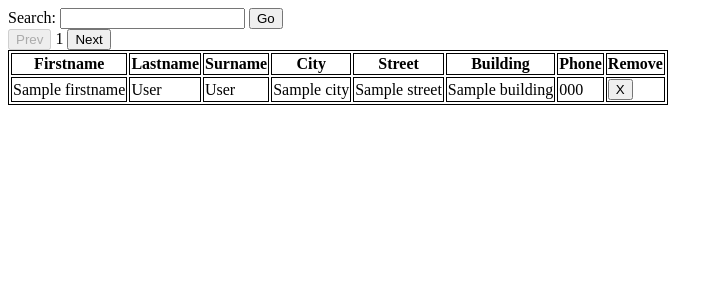
After one commit to Warp-Master/flask-phonebook, a Flask app: page /table in a window 1280 px wide. The commit adds this page. Shown: the top 300 px of the page, without its empty margins (0-723 px from the left). Run offline with Flask 3, Linux system fonts and the light colour scheme; a database or web service that is not in the repository returns one stand-in record (values such as "Sample title"); some libraries are stand-ins or nearby versions.

Commit message:
feat: table overview

```diff
--- a/app/db.py
+++ b/app/db.py
@@ -1,9 +1,14 @@
+from dataclasses import dataclass
 from enum import Enum
-from dataclasses import dataclass, asdict
+from operator import itemgetter
+from typing import Callable
 from typing import NamedTuple
+
 import psycopg2
+from faker import Faker
 from psycopg2 import sql
-from operator import itemgetter
+
+fake = Faker()
 
 
 def init_db(conn):
@@ -16,6 +21,7 @@ def init_db(conn):
 class SelectDescriptor:
     key: str
     table: str
+    fake_factory: Callable
 
 
 class Person(NamedTuple):
@@ -29,17 +35,37 @@ class Person(NamedTuple):
 
 
 class SelectDescriptorsEnum(Enum):
-    firstnames = SelectDescriptor(key="firstname", table="Firstnames")
-    lastnames = SelectDescriptor(key="lastname", table="Lastnames")
-    surnames = SelectDescriptor(key="surname", table="Surnames")
-    cities = SelectDescriptor(key="city", table="Cities")
-    street = SelectDescriptor(key="street", table="Streets")
+    firstnames = SelectDescriptor(key="firstname", table="Firstnames", fake_factory=fake.first_name)
+    lastnames = SelectDescriptor(key="lastname", table="Lastnames", fake_factory=fake.last_name)
+    surnames = SelectDescriptor(key="surname", table="Surnames", fake_factory=lambda: fake.passport_owner()[1])
+    cities = SelectDescriptor(key="city", table="Cities", fake_factory=fake.city)
+    streets = SelectDescriptor(key="street", table="Streets", fake_factory=fake.street_name)
 
 
-def get_list(conn, t: SelectDescriptorsEnum):
+def iter_datalist(conn, desc: SelectDescriptorsEnum, size: int = 50):
     with conn.cursor() as cursor:
-        cursor.execute(sql.SQL(f"SELECT %(key)s FROM {t.value.table} ORDER BY %(key)s"), asdict(t.value))
-        return cursor.fetch_all()
+        cursor.execute(sql.SQL(f"SELECT {desc.value.key} FROM {desc.value.table} ORDER BY RANDOM() LIMIT %s"), (size,))
+        yield from map(itemgetter(0), cursor.fetchall())
+
+
+def get_table_items(conn, page: int, search: str = '', page_size: int = 50):
+    with conn.cursor() as cursor:
+        cursor.execute("SELECT firstname, lastname, surname, Cities.city, Streets.street, building, phone, Persons.id "
+                       "FROM Persons "
+                       "JOIN Firstnames ON fname=Firstnames.id "
+                       "JOIN Lastnames ON lname=Lastnames.id "
+                       "JOIN Surnames ON sname=Surnames.id "
+                       "JOIN Cities ON Persons.city=Cities.id "
+                       "JOIN Streets ON Persons.street=Streets.id "
+                       "WHERE firstname ~* %(search)s OR "
+                       "lastname ~* %(search)s OR "
+                       "surname ~* %(search)s OR "
+                       "Cities.city ~* %(search)s OR "
+                       "Streets.street ~* %(search)s OR "
+                       "building ~* %(search)s OR "
+                       "phone ~* %(search)s "
+                       "LIMIT %(page_size)s OFFSET %(offset)s", {"search": search, "page_size": page_size, "offset": page_size * page})
+        return cursor.fetchall(), cursor.rowcount
 
 
 def replace_vals_by_ids(cursor, values):
@@ -73,3 +99,15 @@ def add_person(conn, values) -> bool:
             conn.rollback()
             return False
     return True
+
+
+def delete_person(conn, person_id) -> bool:
+    with conn.cursor() as cursor:
+        try:
+            cursor.execute("DELETE FROM Persons WHERE id=%s", (person_id,))
+            conn.commit()
+        except (BaseException, psycopg2.DatabaseError) as error:
+            print(error)
+            conn.rollback()
+            return False
+    return True
--- a/app/main.py
+++ b/app/main.py
@@ -1,13 +1,12 @@
 import os
 
 import psycopg2
-from faker import Faker
-from flask import Flask, render_template, request, redirect, url_for
+from flask import Flask, render_template, request, redirect
 
-from db import init_db, add_person
-
-fake = Faker()
-
+from db import SelectDescriptorsEnum, fake
+from db import init_db, add_person, delete_person
+from db import iter_datalist, get_table_items
+import math
 
 app = Flask(__name__)
 conn = psycopg2.connect(
@@ -27,16 +26,37 @@ def index():
 
 @app.route("/add/", methods=("GET", "POST"))
 def add():
-    if request.method == "POST" and add_person(conn, request.form.to_dict()):
-        return redirect(url_for('add'))
-    return render_template('add.html',
-                           firstnames=[request.form.get('firstname', fake.first_name())],
-                           lastnames=[request.form.get('lastname', fake.last_name())],
-                           surnames=[request.form.get('surname', fake.passport_owner()[1])],
-                           cities=[request.form.get('city', fake.city())],
-                           streets=[request.form.get('street', fake.street_name())],
-                           building=request.form.get('building', fake.building_number()),
-                           phone=request.form.get('phone', fake.phone_number()))
+    form = request.form
+    if request.method == "POST" and add_person(conn, form.to_dict()):
+        form = dict()
+    context = {desc.name: [form.get(desc.value.key, desc.value.fake_factory()),
+                           *iter_datalist(conn, desc)] for desc in SelectDescriptorsEnum}
+    context |= {
+        "building": form.get('building', fake.building_number()),
+        "phone": form.get('phone', fake.phone_number())
+    }
+    return render_template('add.html', **context)
+
+
+@app.route("/table")
+def table():
+    page = int(request.args.get('page', 0))
+    search = request.args.get('search', '')
+    items, rowcount = get_table_items(conn, page, search)
+    return render_template('table.html',
+                           page=page, search=search, max_page=math.ceil(rowcount / 50),
+                           items=items)
+
+
+@app.route("/remove", methods=("POST",))
+def remove():
+    if (person_id := request.form.get('id')) is None:
+        return "id not specified", 400
+    if not delete_person(conn, int(person_id)):
+        return "wrong id", 400
+    if n := request.form.get('next'):
+        return redirect(n)
+    return "success", 200
 
 
 if __name__ == "__main__":
--- a/app/templates/add.html
+++ b/app/templates/add.html
@@ -78,7 +78,7 @@
            id="phone"
            value="{{ phone }}">
     <br>
-    <button type="submit">Submit</button>
+    <button type="submit">Add</button>
 </form>
 </body>
 </html>
--- a/app/templates/index.html
+++ b/app/templates/index.html
@@ -5,6 +5,7 @@
     <title>Title</title>
 </head>
 <body>
-<p>{{ conn }}</p>
+<h1><a href="{{ url_for('add') }}">Add Person</a></h1>
+<h1><a href="{{ url_for('table') }}">Overview</a></h1>
 </body>
 </html>
--- /dev/null
+++ b/app/templates/table.html
@@ -0,0 +1,69 @@
+<!DOCTYPE html>
+<html lang="en">
+<head>
+    <meta charset="UTF-8">
+    <title>Table</title>
+    <style>table, th, td {
+        border: 1px solid black;
+    }</style>
+    <script>
+        const urlParams = new URLSearchParams(location.search);
+        const page = parseInt(urlParams.get('page')) || 0
+        function nextPage() {
+            urlParams.set('page', page + 1)
+            location.search = urlParams.toString();
+        }
+        function prevPage() {
+            urlParams.set('page', page - 1)
+            location.search = urlParams.toString();
+        }
+    </script>
+</head>
+<body>
+<form>
+    <input type="hidden" name="page" value="{{ page }}">
+    <label for="search">Search:</label>
+    <input id="search" name="search" value="{{ search }}">
+    <input type="submit" value="Go">
+</form>
+{% if page > 0 %}
+<button onclick="prevPage()">Prev</button>
+{% else %}
+<button onclick="prevPage()" disabled>Prev</button>
+{% endif %}
+{{ page + 1 }}
+<button onclick="nextPage()">Next</button>
+<table>
+    <thead>
+    <tr>
+        <th>Firstname</th>
+        <th>Lastname</th>
+        <th>Surname</th>
+        <th>City</th>
+        <th>Street</th>
+        <th>Building</th>
+        <th>Phone</th>
+        <th>Remove</th>
+    </tr>
+    </thead>
+    <tbody>
+    {% for item in items %}
+    <tr>
+        {% for col in item %}
+        <td>
+            {% if loop.last %}
+            <form action="{{ url_for('remove') }}" method="post">
+                <input type="hidden" name="next" value="{{ request.url }}">
+                <button name="id" value="{{ col }}">X</button>
+            </form>
+            {% else %}
+            {{ col }}
+            {% endif %}
+        </td>
+        {% endfor %}
+    </tr>
+    {% endfor %}
+    </tbody>
+</table>
+</body>
+</html>
```
